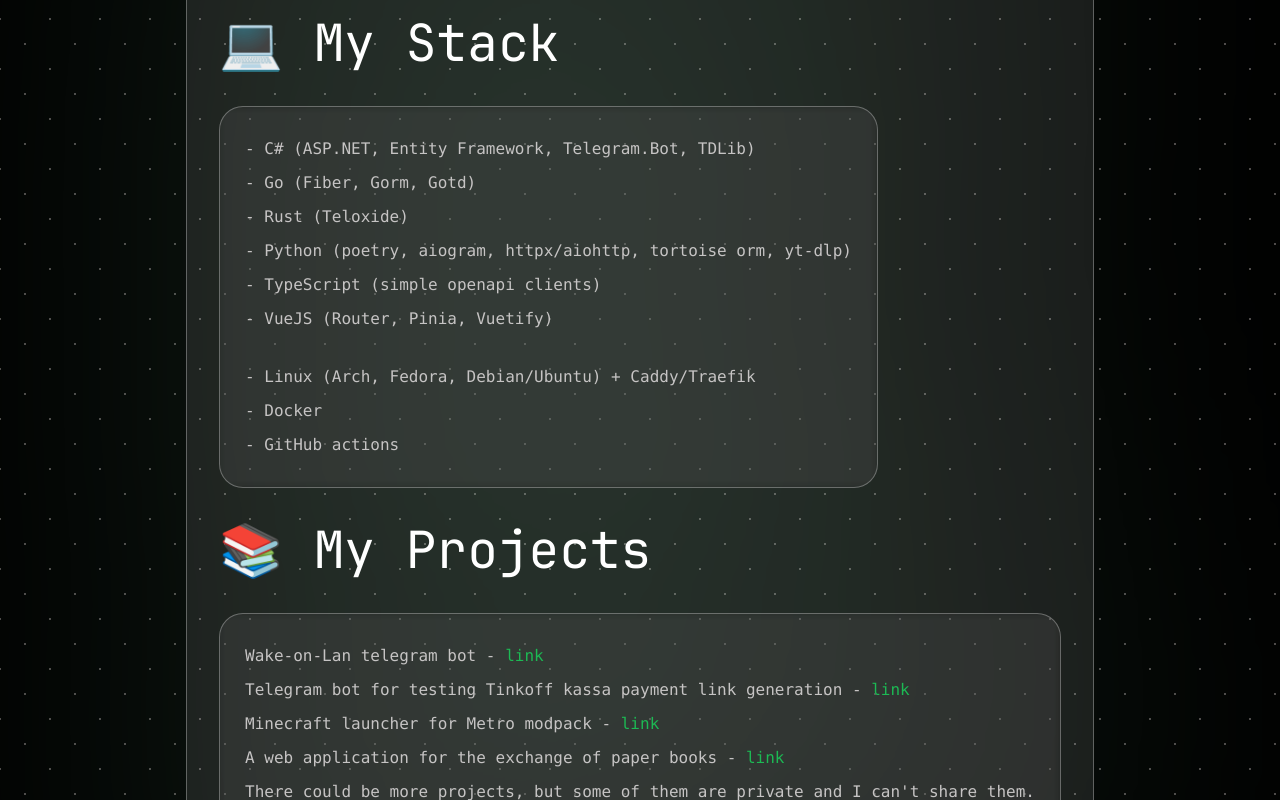
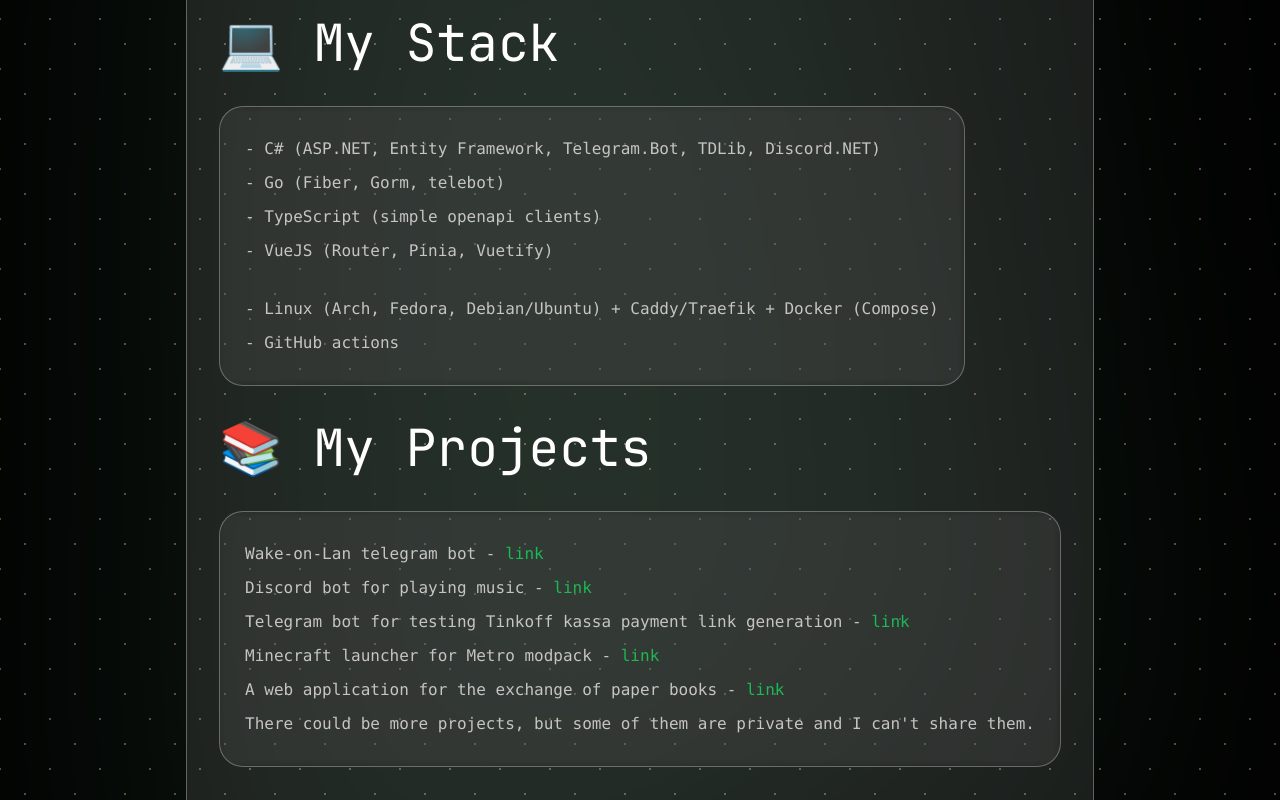
Before and after one commit to linuxfight/linuxfight.github.io, a Vue app: page / in a window 1280 px wide. Shown: the part 431-1231 px from the top of the page. Built offline with nearby package versions, Linux system fonts and the light colour scheme.

Commit message:
update Bio.vue and Projects.vue

```diff
--- a/src/components/Bio.vue
+++ b/src/components/Bio.vue
@@ -11,20 +11,17 @@
       <p>Tried applying to <a href="https://education.vk.company/centrum/internship">VK Internship</a>.</p>
       <p>Finalist in <a href="https://prodcontest.ru">Prod contest 2024</a>.</p>
       <p>Took part in <a href="https://cs.hse.ru/se/2024/">Summer School of Software Engineering at HSE</a>.</p>
-      <p>Now working on backend for <a href="https://middle-app.ru">Middle</a>. And Old Ton mini app for Telegram.</p>
+      <p>Worked on backend for <a href="https://middle-app.ru">Middle</a>. And <a href="https://t.me/TonOldy_bot">Oldy</a> mini app for Telegram.</p>
     </div>
 
     <h1> 💻 My Stack </h1>
     <div class="text-container">
-      <p> - C# (ASP.NET, Entity Framework, Telegram.Bot, TDLib) </p>
-      <p> - Go (Fiber, Gorm, Gotd) </p>
-      <p> - Rust (Teloxide) </p>
-      <p> - Python (poetry, aiogram, httpx/aiohttp, tortoise orm, yt-dlp) </p>
+      <p> - C# (ASP.NET, Entity Framework, Telegram.Bot, TDLib, Discord.NET) </p>
+      <p> - Go (Fiber, Gorm, telebot) </p>
       <p> - TypeScript (simple openapi clients) </p>
       <p> - VueJS (Router, Pinia, Vuetify) </p>
       <br>
-      <p> - Linux (Arch, Fedora, Debian/Ubuntu) + Caddy/Traefik </p>
-      <p> - Docker </p>
+      <p> - Linux (Arch, Fedora, Debian/Ubuntu) + Caddy/Traefik + Docker (Compose) </p>
       <p> - GitHub actions </p>
     </div>
   </div>
--- a/src/components/Projects.vue
+++ b/src/components/Projects.vue
@@ -10,6 +10,10 @@
       <ProjectLink
           text="Wake-on-Lan telegram bot"
           url="https://github.com/linuxfight/WoL_bot"/>
+
+      <ProjectLink
+          text="Discord bot for playing music"
+          url="https://github.com/linuxfight/DiscordMusicBot"/>
 
       <ProjectLink
           text="Telegram bot for testing Tinkoff kassa payment link generation"
```
Also changed, not shown: 1 other file (tests, documents, lock files or other folders).
